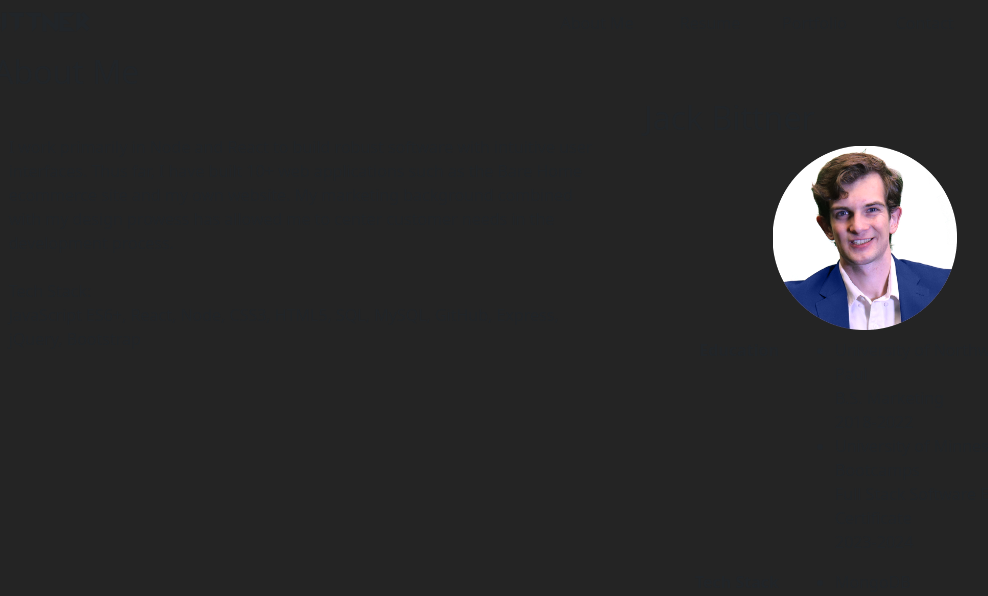
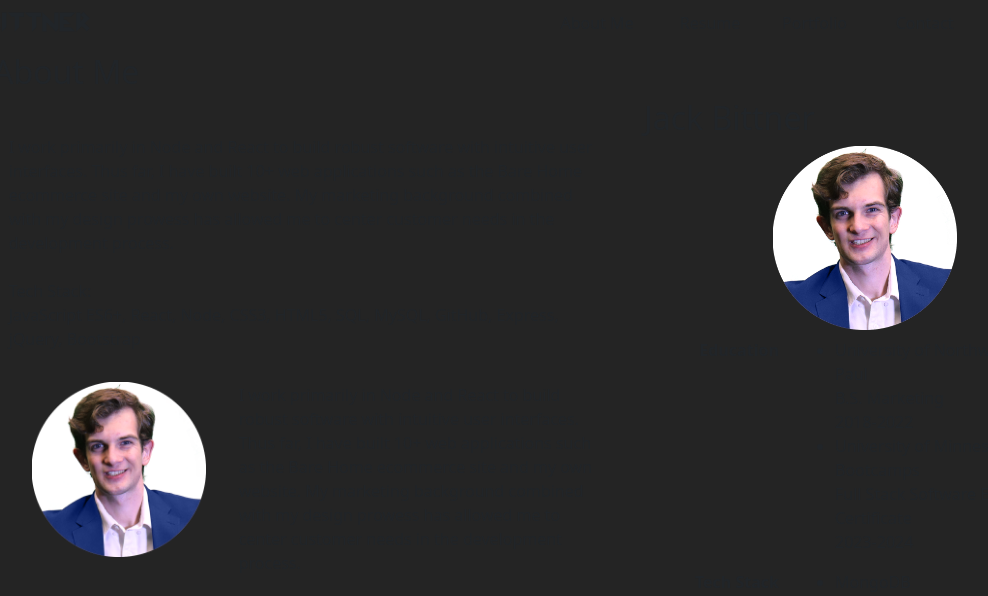
Before and after one commit to thejackbitt/react-portfolio, a React (Vite) app in the folder portfolio/: page / in a window 1280 px wide. Shown: the top 596 px of the page, without its empty margins (101-1089 px from the left). Built offline with nearby package versions, Linux system fonts and the light colour scheme.

Commit message:
finishing article template

```diff
--- a/portfolio/src/App.css
+++ b/portfolio/src/App.css
@@ -134,6 +134,16 @@ body {
   width: 100%;
 }
 
+.img-box {
+  width: 200px;
+  border: 2px solid var(--bkg-diff);
+  margin: 15px;
+}
+
+.img-box img {
+  width: 95%;
+}
+
 .stats-box {
   border: 2px solid var(--bkg-diff);
 }
--- a/portfolio/src/components/Article.jsx
+++ b/portfolio/src/components/Article.jsx
@@ -1,14 +1,11 @@
-import React from 'react'
+import React from 'react';
 import article from "../components/layouts/aboutMe.json";
-
 const Article = () => {
-
   const title = article[0].title;
   const imgPath = article[0].image;
   const imgLabel = article[0].imageLabel;
   const imgStats = article[0].imageStats;
   const statsEmpty = !imgStats || Object.keys(imgStats).length === 0;
-  const textBody = article[1].articleBody;
 
   console.log(article)
 
@@ -35,6 +32,24 @@ const Article = () => {
     return <li>{items}</li>;
   };
 
+  const renderArticleBody = (text) => {
+    if (typeof text === 'string' && text.includes('\n')) {
+      return text.split('\n').map((line, index) => (
+        <React.Fragment key={index}>
+          {line}
+          <br />
+        </React.Fragment>
+      ));
+    }
+    return <p>{text}</p>;
+  };
+
+  const renderArticleImage = (imagePath) => (
+    <div className="img-box p-2 float-start">
+      <img src={`./src/assets/${imagePath}`} alt="Article Image" />
+    </div>
+  );
+
   return (
     <>
       <div className="container">
@@ -42,7 +57,13 @@ const Article = () => {
         <div className="row">
           <div className="col-7 d-flex flex-column align-items-center py-2">
             <hr width="90%"/>
-            <p className="py-1 article-body">{renderStatItems(textBody)}</p>
+            {article.slice(1).map((item, index) => (
+              <React.Fragment key={index}>
+                {item.articleBody && (
+                  <p className="py-1 article-body">{item.articleImage && renderArticleImage(item.articleImage)}{renderArticleBody(item.articleBody)}</p>
+                )}
+              </React.Fragment>
+            ))}
           </div>
           <div className="col-5 d-flex flex-column align-items-center stats-box py-2">
             <h2 className="w-100">{imgLabel}</h2>
@@ -53,7 +74,7 @@ const Article = () => {
               Object.entries(imgStats).map(([key, value]) => (
                 <div key={key} className="row stat-item w-100">
                   <div className="col-4">
-                    <p class="text-end">
+                    <p className="text-end">
                       <strong>{key}</strong>
                     </p>
                   </div>
--- a/portfolio/src/components/layouts/aboutMe.json
+++ b/portfolio/src/components/layouts/aboutMe.json
@@ -36,7 +36,7 @@
         "articleBody":"I work primarily in Node and React to build robust software with intuitive user interfaces. Thus far, I have built 10+ web applications such as the Bare Home ecommerce site and my own website. My marketing background combined with my design prowess has allowed me to center customer needs in the development process.\n\nTech Stack:\nJavaScript ES6+, React, Node, CSS3, HTML5, SQL, MySQL, GitHub, Express, jQuery, Bootstrap"
     },
     {
-        "articleBody":"I work primarily in Node and React to build robust software with intuitive user interfaces. Thus far, I have built 10+ web applications such as the Bare Home ecommerce site and my own website. My marketing background combined with my design prowess has allowed me to center customer needs in the development process.\n\nTech Stack:\nJavaScript ES6+, React, Node, CSS3, HTML5, SQL, MySQL, GitHub, Express, jQuery, Bootstrap",
+        "articleBody":"\nI work primarily in Node and React to build robust software with intuitive user interfaces. Thus far, I have built 10+ web applications such as the Bare Home ecommerce site and my own website. My marketing background combined with my design prowess has allowed me to center customer needs in the development process.\n\nTech Stack:\nJavaScript ES6+, React, Node, CSS3, HTML5, SQL, MySQL, GitHub, Express, jQuery, Bootstrap",
         "articleImage":"JackBittner_LinkedIn_CircleCrop.png"
     }
 ]
```
